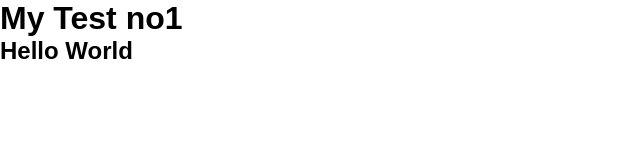
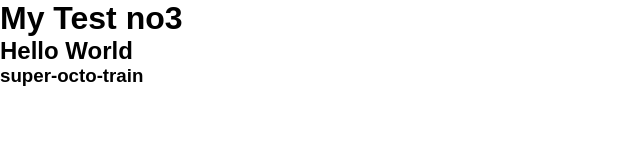
Before and after one commit to TimurRazzakov/bug-free-pancake, a plain HTML site: page index.html in a window 1280 px wide. Shown: the whole page, without its empty margins (0-640 px from the left). Drawn offline with Linux system fonts and the light colour scheme.

Commit message:
second commit

```diff
--- a/index.html
+++ b/index.html
@@ -7,7 +7,8 @@
     <link rel="stylesheet" href="style.css">
 </head>
 <body>
-    <h1>My Test no1</h1>
+    <h1>My Test no3</h1>
     <h2>Hello World</h2>
+    <h3>super-octo-train</h3>
 </body>
 </html>
```
